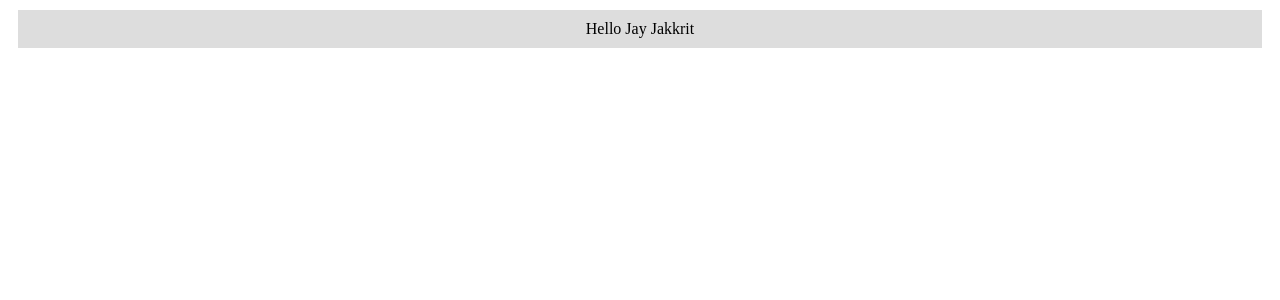
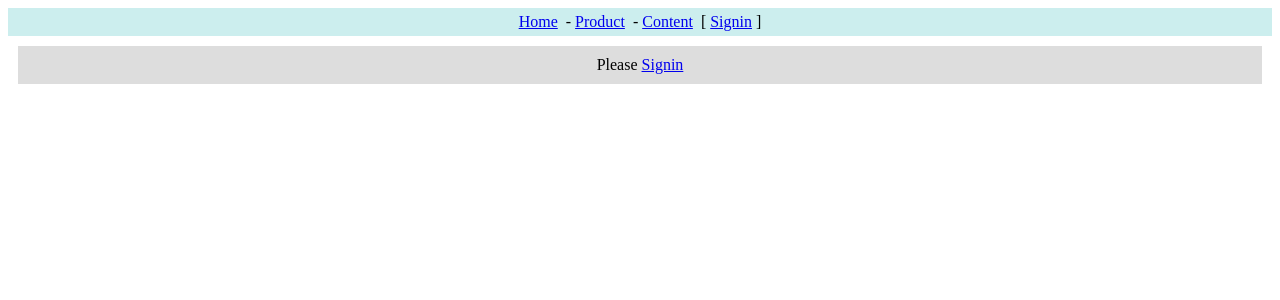
Before and after one commit to jayrboy/app2-component, a React (Create React App) app: page / in a window 1280 px wide. Shown: the top 300 px of the page. Built offline with nearby package versions, Linux system fonts and the light colour scheme.

Commit message:
Add Header.js and Content2.js Component Function

```diff
--- a/src/App.js
+++ b/src/App.js
@@ -1,4 +1,5 @@
 /* eslint-disable */
+import { useState } from 'react'
 // import { Header, Content, Footer } from './components/func-component'
 // import Calendar from './components/class-component'
 // import { Button } from './components/class-component'
@@ -7,12 +8,18 @@
 // import RefsArray from './components/RefsArray'
 // import StateFunc from './components/StateFunc'
 import { userContext } from './components/context/context'
-import Content from './components/context/Content'
+import Header from './components/context/Header'
+// import Content from './components/context/Content'
+import Content2 from './components/context/Content2'
 
 export default function App() {
+  let [user, setUser] = useState('')
+
   return (
-    <userContext.Provider value={'Jay Jakkrit'}>
-      <Content />
+    <userContext.Provider value={[user, setUser]}>
+      <Header />
+      {/* <Content /> */}
+      <Content2 />
     </userContext.Provider>
   )
 }
--- /dev/null
+++ b/src/components/context/Content2.js
@@ -0,0 +1,34 @@
+/* eslint-disable */
+import React from 'react'
+import { userContext } from './context'
+
+export default function Content2() {
+  let [user, setUser] = React.useContext(userContext)
+
+  const contentStyle = {
+    backgroundColor: '#ddd',
+    textAlign: 'center',
+    margin: 10,
+    padding: 10,
+  }
+
+  const onClickSignin = (event) => {
+    event.preventDefault()
+    setUser('Jay Jakkrit')
+  }
+
+  return (
+    <div style={contentStyle}>
+      {user ? (
+        <span>Hello {user}</span>
+      ) : (
+        <span>
+          Please{' '}
+          <a href="#" onClick={onClickSignin}>
+            Signin
+          </a>
+        </span>
+      )}
+    </div>
+  )
+}
--- /dev/null
+++ b/src/components/context/Header.js
@@ -0,0 +1,48 @@
+/* eslint-disable */
+import React from 'react'
+import { userContext } from './context'
+
+export default function Header() {
+  let [user, setUser] = React.useContext(userContext)
+
+  const headerStyle = {
+    backgroundColor: '#cee',
+    textAlign: 'center',
+    padding: 5,
+  }
+
+  const onClickSignout = (event) => {
+    event.preventDefault()
+    setUser('')
+  }
+
+  const onClickSignin = (event) => {
+    event.preventDefault()
+    setUser('Jay Jakkrit')
+  }
+
+  return (
+    <div style={headerStyle}>
+      <a href="#">Home</a> &nbsp;-&nbsp;
+      <a href="#">Product</a> &nbsp;-&nbsp;
+      <a href="#">Content</a> &nbsp;
+      {user ? (
+        <span>
+          [{user}&nbsp;:&nbsp;{' '}
+          <a href=" " onClick={onClickSignout}>
+            Signout
+          </a>{' '}
+          ]
+        </span>
+      ) : (
+        <span>
+          [{' '}
+          <a href=" " onClick={onClickSignin}>
+            Signin
+          </a>{' '}
+          ]
+        </span>
+      )}
+    </div>
+  )
+}
```
Also changed, not shown: 1 other file (tests, documents, lock files or other folders).
